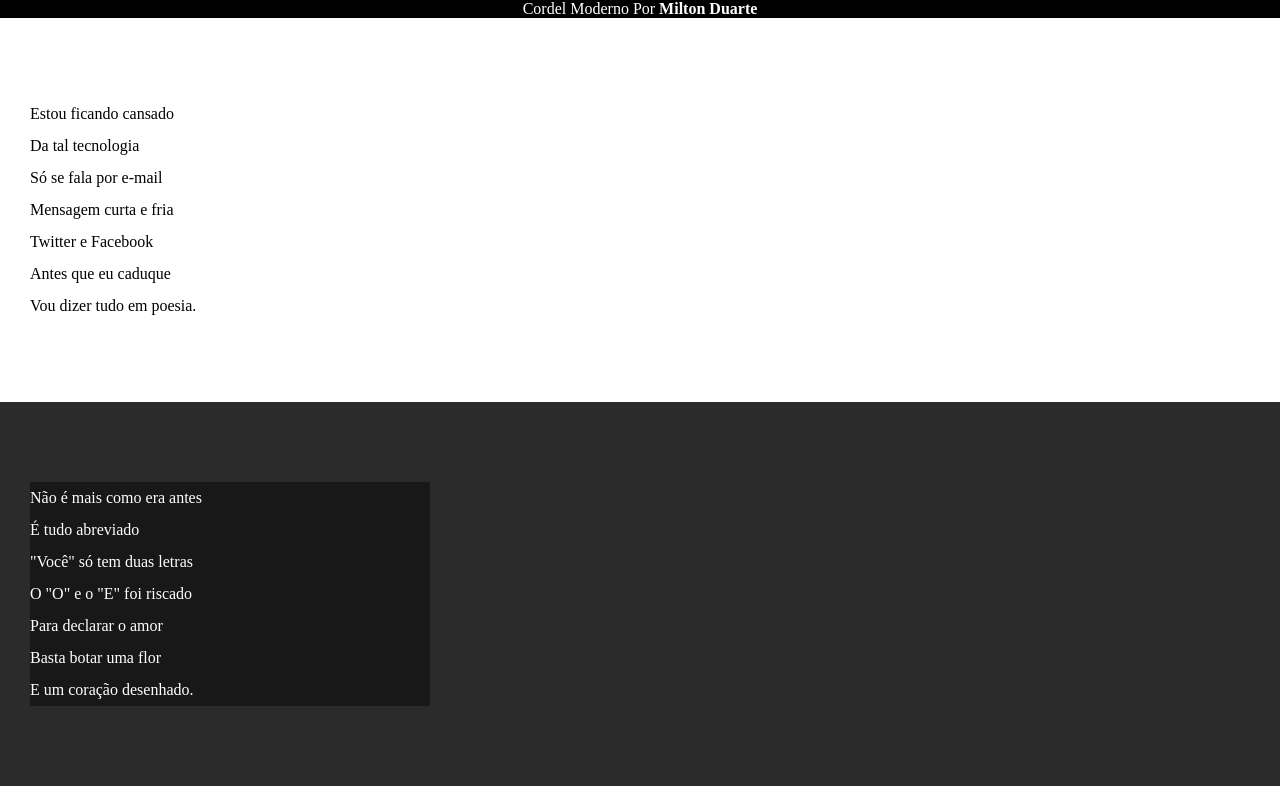
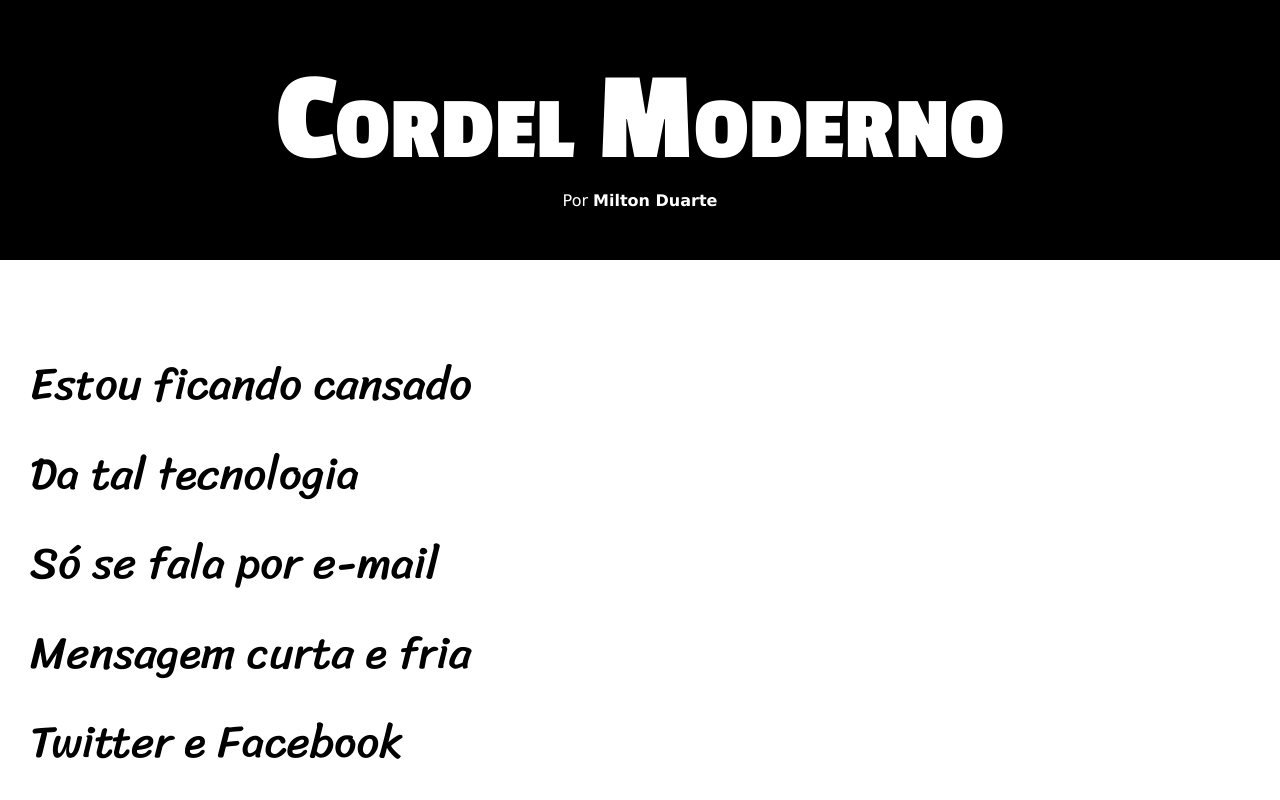
Before and after one commit to Ceduardoz/html-css, a plain HTML site: page ex24-desafios03/cordel.html in a window 1280 px wide. Shown: the top 800 px of the page. Drawn offline with Linux system fonts and the light colour scheme; files that its build step writes are made by us from their sources.

Commit message:
finalizado

```diff
--- a/ex24-desafios03/imagens/cordel.html
+++ b/ex24-desafios03/cordel.html
@@ -8,8 +8,8 @@
 </head>
 <body>
     <header>
-        Cordel Moderno
-        Por <a href="https://www.recantodasletras.com.br/poesias/3186743" target="_blank">Milton Duarte</a>
+        <h1>Cordel Moderno</h1>
+        <p>Por <a href="https://www.recantodasletras.com.br/poesias/3186743" target="_blank">Milton Duarte</a></p>
     </header>
 
     <section class="normal">
@@ -24,7 +24,7 @@
         </p>
     </section>
 
-    <section class="imagem">
+    <section class="imagem" id="img01">
         <p>
             Não é mais como era antes <br>
             É tudo abreviado <br>
@@ -57,7 +57,7 @@
         </p>
     </section>
 
-    <section class="imagem">
+    <section class="imagem" id="img02">
         <p>
             Tenho saudade das cartas <br>
             Escritas com a própria mão <br>
--- a/ex24-desafios03/imagens/css/style.css
+++ b/ex24-desafios03/imagens/css/style.css
@@ -12,11 +12,13 @@
 *{
     margin: 0px;
     padding: 0px;
+    font-size: 1em;
 }
 
 html, body{
     min-height: 100vh;
     background-color: darkgray;
+    font-family: var(--font1);
 }
 
 header{
@@ -25,9 +27,11 @@ header{
     text-align: center;
 }
 
-header >h1{
+header > h1{
     padding-top: 50px;
     font-variant: small-caps;
+    font-family: var(--font2);
+    font-size: 10vw;
 }
 
 header > p {
@@ -49,6 +53,12 @@ section{
     padding-bottom: 10vh;
     line-height: 2em;
     padding-left: 30px;
+    font-family: var(--font3);
+    font-size: 3.5vw;
+}
+
+section > p{
+    padding-bottom: 2em ;
 }
 
 .normal{
@@ -59,11 +69,26 @@ section{
 .imagem{
     background-color: rgb(43, 43, 43);
     color: white;
+    box-shadow: inset 6px 6px 13px rgba(0, 0, 0, 0.473);
+    background-size: cover;
+    background-attachment: fixed;
 }
 
 .imagem > p{
-    width: 400px;
-    background-color: rgba(0, 0, 0, 0.452);
+    display: inline-block;
+    background-color: rgba(0, 0, 0, 0.512);
+    padding: 7px;
+    text-shadow: 1px 1px 0px black;
+}
+
+#img01{
+    background-image: url(/ex24-desafios03/imagens/background001.jpg);
+    background-position: right center;
+}
+
+#img02{
+    background-image: url(/ex24-desafios03/imagens/background002.jpg);
+    background-position: right center;
 }
 
 footer{
```
Also changed, not shown: ex24-desafios03/cordel.txt (renamed from ex24-desafios03/imagens/cordel.txt).
